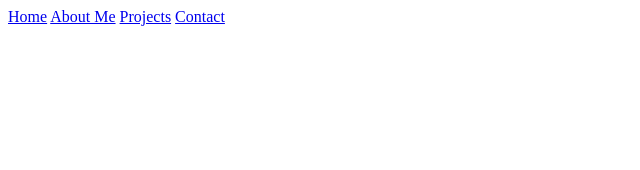
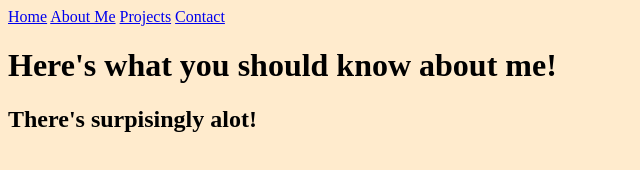
Before and after one commit to halbaqali01/halbaqali01.github.io, a plain HTML site: page AboutMe.html in a window 1280 px wide. Shown: the whole page, without its empty margins (0-640 px from the left). Drawn offline with Linux system fonts and the light colour scheme.

Commit message:
Update
Please update

```diff
--- a/AboutMe.html
+++ b/AboutMe.html
@@ -1,7 +1,9 @@
 <!DOCTYPE html>
 <html>
     <head>
+        <meta name="viewport" content="width=device-width, initial-scale=1.0">
         <title>About Me - Huda AlBaqali</title>
+        <link rel="stylesheet" href="hstyle.css" type="text/css">
     </head>
     <body>
         <div class="menu">
@@ -11,5 +13,13 @@
 			<a href="Projects.html">Projects</a>
             <a href="Contact.html">Contact</a>
 		</div>
+
+        <!-- First thing visitors to the site will see, make it memorable -->
+		<div class="intro">
+			<h1>Here's what you should know about me! </h1>
+			<h2>There's surpisingly alot!</h2>
+		</div>
+
+        </div>
     </body>
 </html>
```
Also changed, not shown: Contact.html (+2 -0 lines), HudaAlBaqali.html (+2 -2 lines), Projects.html (+2 -0 lines).
